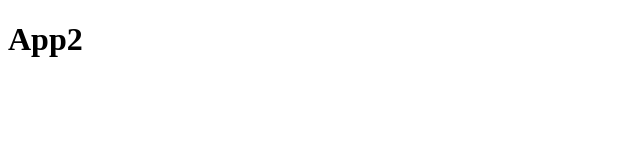
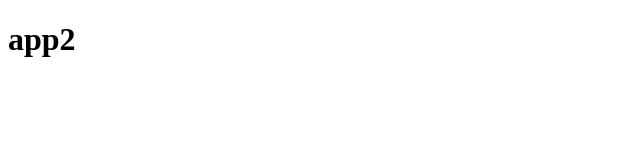
Before and after one commit to dmitriykirpa/nx-semantic-release-demo, a React (Vite) app in the folder apps/app2/: page / in a window 1280 px wide. Shown: the top 160 px of the page, without its empty margins (0-640 px from the left). Built offline with nearby package versions, Linux system fonts and the light colour scheme.

Commit message:
fix(app2): fix app component

```diff
--- a/apps/app2/src/app/app.tsx
+++ b/apps/app2/src/app/app.tsx
@@ -1,5 +1,5 @@
 export function App() {
-  return <h1>App2</h1>;
+  return <h1>app2</h1>;
 }
 
 export default App;
```
Also changed, not shown: 1 other file (tests, documents, lock files or other folders).
